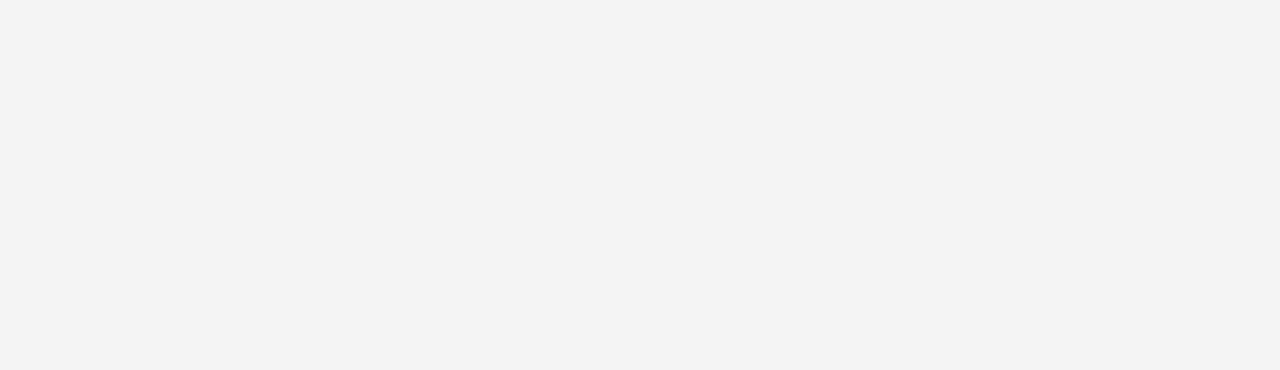
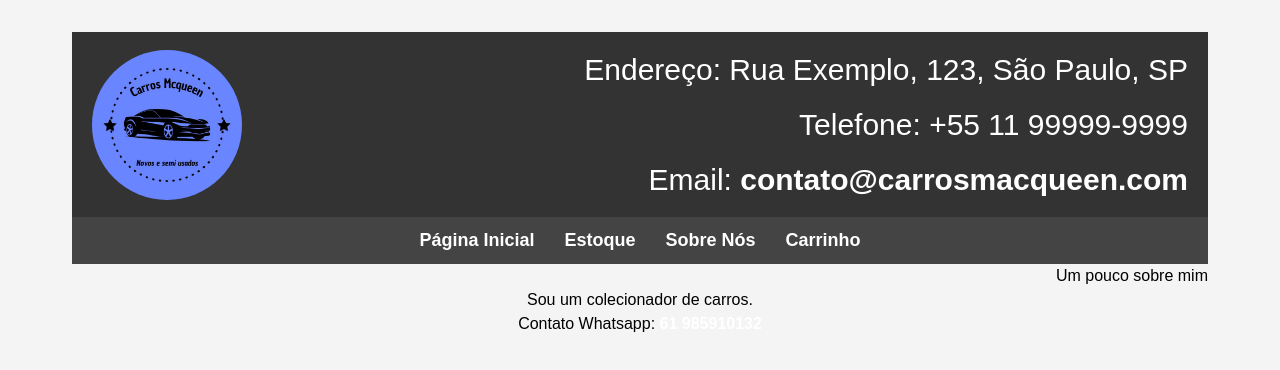
Before and after one commit to LucasTNM/Carros_Macqueen, a React (Vite) app in the folder Frontend_CarrosMacqueen/: page /about in a window 1280 px wide. Before the commit this address had no page. Shown: the top 370 px of the page. Built offline with nearby package versions, Linux system fonts and the light colour scheme.

Commit message:
Página de contato iniciada

```diff
--- a/Frontend_CarrosMacqueen/package.json
+++ b/Frontend_CarrosMacqueen/package.json
@@ -25,6 +25,6 @@
     "eslint-plugin-react-hooks": "^5.0.0",
     "eslint-plugin-react-refresh": "^0.4.14",
     "globals": "^15.12.0",
-    "vite": "^6.0.1"
+    "vite": "^6.0.3"
   }
 }
--- /dev/null
+++ b/Frontend_CarrosMacqueen/src/components/aboutPage/About.jsx
@@ -0,0 +1,40 @@
+import React from 'react';
+
+const About = () => {
+  return (
+    <about style={styles.about}>
+      <div style={styles.contactInfo}>
+        <h>Um pouco sobre mim</h>
+        <p style={styles.text}>Sou um colecionador de carros.</p>
+        <p style={styles.text}>
+          Contato Whatsapp:{' '}
+          <a style={styles.contactLink}>
+            61 985910132
+          </a>
+        </p>
+      </div>
+    </about>
+  );
+};
+
+const styles = {
+    about: {
+      color : 'black',
+    },
+    contactInfo: {
+      textAlign: 'right',
+      display: 'flex',
+      flexDirection: 'column',
+      alignItems: 'flex-end',
+    },
+    text: {
+      margin: 'auto',
+    },
+    contactLink: {
+      color: '#fff',
+      textDecoration: 'none',
+    },
+  };
+
+
+export default About;
--- /dev/null
+++ b/Frontend_CarrosMacqueen/src/components/aboutPage/AboutPage.jsx
@@ -0,0 +1,22 @@
+import React from 'react';
+import Header from '../Header';
+import Navbar from '../Navbar';
+import About from './About';
+
+const AboutPage = () => {
+  return (
+    <div style={styles.container}>
+      <Header />
+      <Navbar />
+      <About/>
+    </div>
+  );
+};
+
+const styles = {
+  container: {
+    width: '100%',
+  },
+};
+
+export default AboutPage;
--- a/Frontend_CarrosMacqueen/src/routes/AppRoutes.jsx
+++ b/Frontend_CarrosMacqueen/src/routes/AppRoutes.jsx
@@ -2,12 +2,14 @@ import React from 'react';
 import { Routes, Route } from 'react-router-dom';
 import HomePage from '../components/HomePage';
 import CarListPage from '../components/CarListPage';
+import AboutPage from '../components/aboutPage/AboutPage';
 
 
 const AppRoutes = () => (
   <Routes>
     <Route path="/" element={<HomePage />} />
     <Route path="/cars" element={<CarListPage />}/>
+    <Route path="/about" element={<AboutPage />}/>
   </Routes>
 );
 
```
Also changed, not shown: 2 other files (tests, documents, lock files or other folders).
